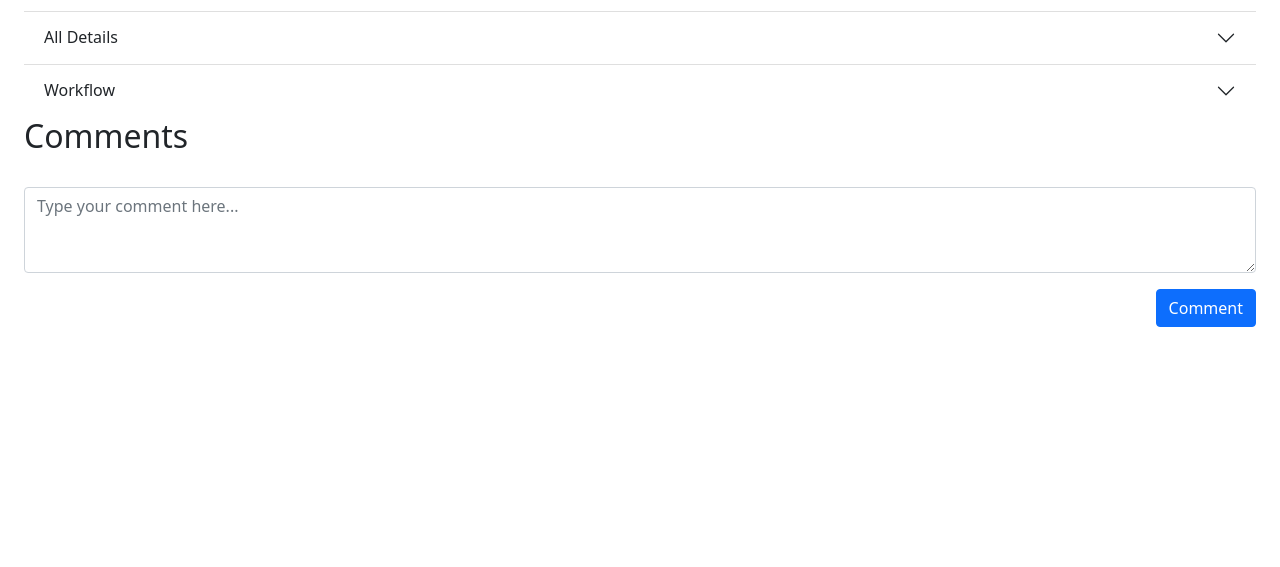
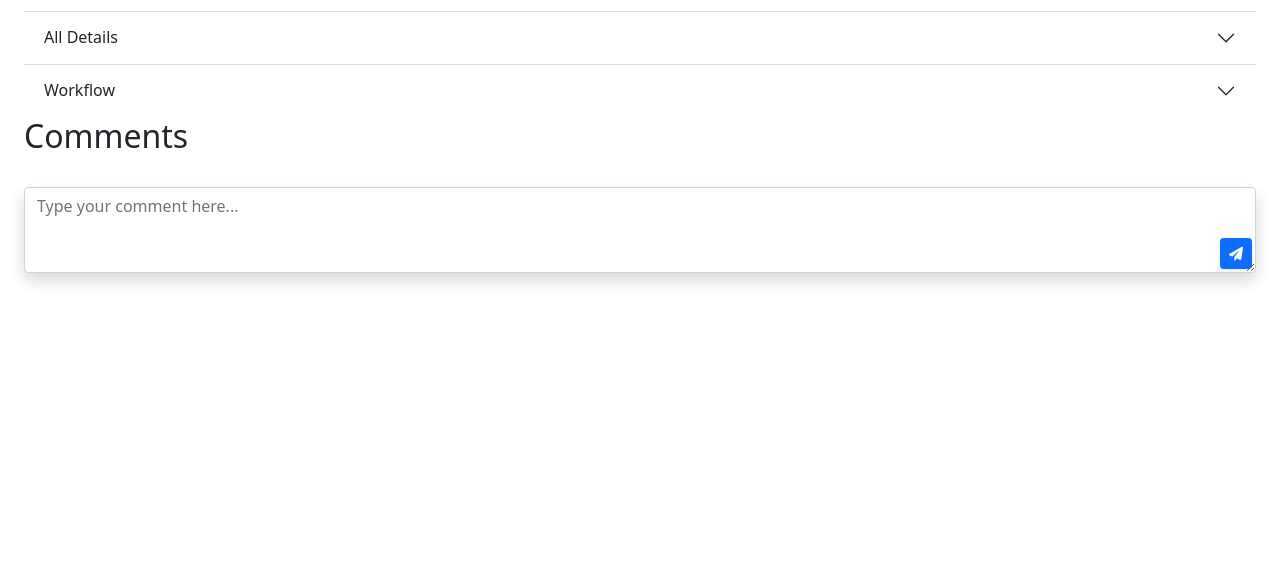
Before and after one commit to SwHnM/JIRA-MOBILE, a Flask app: template templates/OCD/ocd.html in a window 1280 px wide. Shown: the part 175-742 px from the top of the page. Run offline with Flask 3, Linux system fonts and the light colour scheme; the template is opened without the code that fills it, so the values that code supplies are empty; some libraries are stand-ins or nearby versions.

Commit message:
stable and working

```diff
--- a/main.py
+++ b/main.py
@@ -5,6 +5,8 @@
 from dateParser import parse_date
 from commentParser import extract_attachment_references, clean_comment
 from loadTicket import Ticket
+
+import traceback
 
 #####
 #for testing speed of functions
@@ -35,6 +37,7 @@
     try:
         session["username"] = request.form.get("usern")
         session["password"] = request.form.get("passw")
+
 
         session.permanent = True
         app.permanent_session_lifetime = datetime.timedelta(minutes=30)
@@ -155,8 +158,10 @@
         last_comment = comments[0]
 
         if "OCD" in issue_key:
-
-            template = 'OCD/ocd_proofing.html' if status == 'w/Publ- Proofing' else 'OCD/ocd.html'
+            if status == 'w/Publ- Proofing':
+                template = 'OCD/ocd_proofing.html'
+            else:
+                template = 'OCD/ocd.html'
         elif "EPSD" in issue_key:
             whitelist_file = open("static/whitelist.txt", "r")
             data = whitelist_file.read()
@@ -176,7 +181,10 @@
         return render_template(template, last_comment=last_comment, fields=ticket['fields'], comments=ticket['comments'], transitions=ticket['transitions'], issue_key=issue_key)
 
     except Exception as e:
-        print(f"An error occurred: {str(e)}")
+        error_message = str(e)
+        traceback_details = traceback.format_exc()
+        print(f"An error occurred: {error_message}")
+        print(f"Traceback: {traceback_details}")
         return redirect('/dashboard')
 
 
--- a/templates/Components/macros.html
+++ b/templates/Components/macros.html
@@ -3,10 +3,10 @@
 <br>
 <div>
     <form method="POST" action="/comment">
-        <div class="mb-3">
-            <textarea class="form-control" rows="3" name="comment" placeholder="Type your comment here..."></textarea>
+        <div class="mb-3 position-relative">
+            <textarea class="form-control shadow" rows="3" name="comment" placeholder="Type your comment here..."></textarea>
+            <button class="shadow-sm btn btn-primary btn-sm position-absolute bottom-0 end-0 m-1" type="submit"><i class="fa fa-paper-plane" aria-hidden="true"></i></button>
         </div>
-        <button class="btn btn-primary float-end" type="submit">Comment</button>
     </form>
 
     <br>
@@ -16,9 +16,12 @@
         <ul class="list-group list-group-flush" style="border:0;">
             {% for comment in comments %}
             <li class="list-group-item" style="border:0;">
-                <div class="card shadow" style="border:0">
+                <div class="card shadow-sm" style="border:0">
                     <div class="card-body bg-light">
                         <h5 class="card-title">{{ comment.author }}</h5>
+                        {% if comment.internal %}
+                            <span class="shadow-sm position-absolute top-0 start-100 translate-middle badge rounded-pill bg-warning"><i class="fa fa-eye-slash"></i></span>
+                        {% endif %}
                         <p class="text">
                             {% for line in comment.body.splitlines() %}
                                 {{line | safe }}<br>
@@ -31,7 +34,7 @@
                                 <img class="img-fluid"src="{{ attachment }}">
                                 {% endfor %}
                             </div>
-                            <small class="text-muted">{{ comment.date }}</small>
+                            <small class="text-muted position-absolute end-0 bottom-0 m-3">{{ comment.date }}</small>
                         </div>
                     </div>
                 </div>
--- a/templates/dashboard.html
+++ b/templates/dashboard.html
@@ -3,6 +3,12 @@
 <br>
 <h1>Welcome, {{ username }} </h1>
 <br>
+<div class="card bg-light">
+    <h3 class="card-body">Total Issues: {{tickets | length}} </h3>
+    <h3 class="card-body">In Review:</h3>
+
+</div>
+
 <div class="container-fluid," style="border-width: 0px;">
     {% if tickets %}
     <ul class="list-group list-group-flush">
--- a/templates/layout.html
+++ b/templates/layout.html
@@ -26,10 +26,6 @@
         </div>
     </div>
 
-<body>
-
-
-
     <script src="https://cdn.jsdelivr.net/npm/bootstrap@5.0.2/dist/js/bootstrap.bundle.min.js"
         integrity="sha384-MrcW6ZMFYlzcLA8Nl+NtUVF0sA7MsXsP1UyJoMp4YLEuNSfAP+JcXn/tWtIaxVXM" crossorigin="anonymous"></script>
 </body>
--- a/templates/login.html
+++ b/templates/login.html
@@ -10,7 +10,7 @@
 <div class="container mt-5">
     <div class="row justify-content-center">
       <div class="col-md-6">
-        <div class="card">
+        <div class="card shadow" style="border:2;">
           <div class="card-body">
             <form action="/auth" method="POST">
                 <div class="mb-3">
@@ -26,7 +26,7 @@
                     placeholder="Password">
                 </div>
                 <div class="d-grid gap-2">
-                    <button type="submit" class=" btn btn-primary">Login</button>
+                    <button type="submit" class=" btn btn-primary">Sign In</button>
                 </div>
             </form>
           </div>
```
Also changed, not shown: dateParser.py (+31 -4 lines), loadTicket.py (+13 -1 lines), static/attachments/20230207_VVD_0219.jpg (added), static/attachments/20230611_120240.jpg (added), static/attachments/SSTKV-HomeGardenTrainingSalem-Mar'2-FB-2.jpg (added), static/attachments/SSTKV-HomeGardenTrainingSalem-Mar'2-FB.jpg (added), static/attachments/SSTKV-HomeGardenTrainingSalem-Mar'2-WA-2.jpg (added), static/attachments/SSTKV-HomeGardenTrainingSalem-Mar'2-WA.jpg (added), 2 other files.
